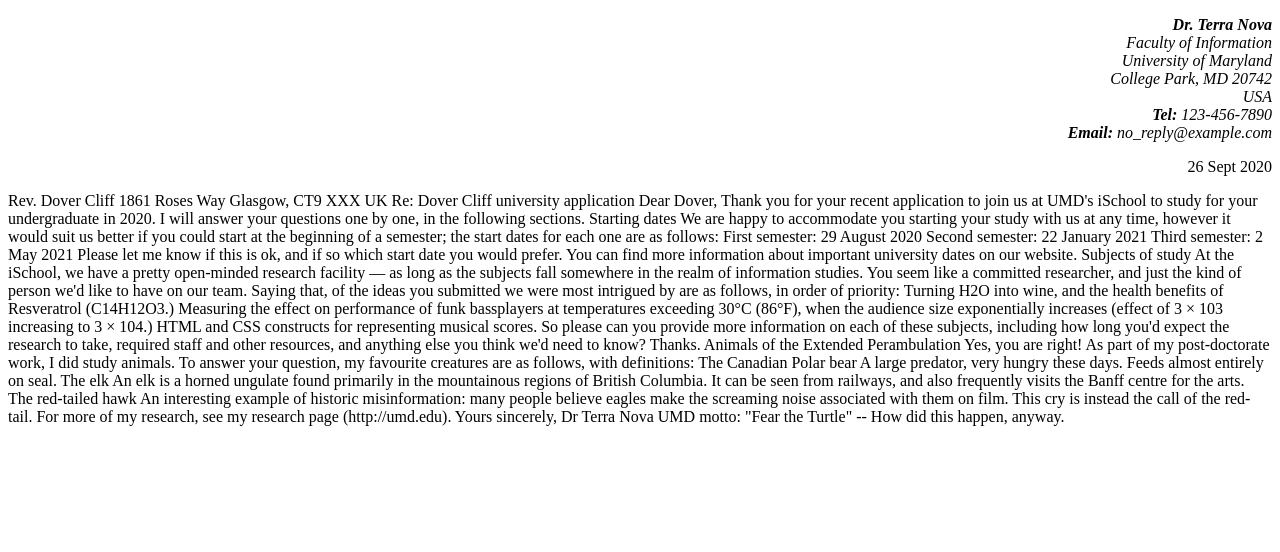
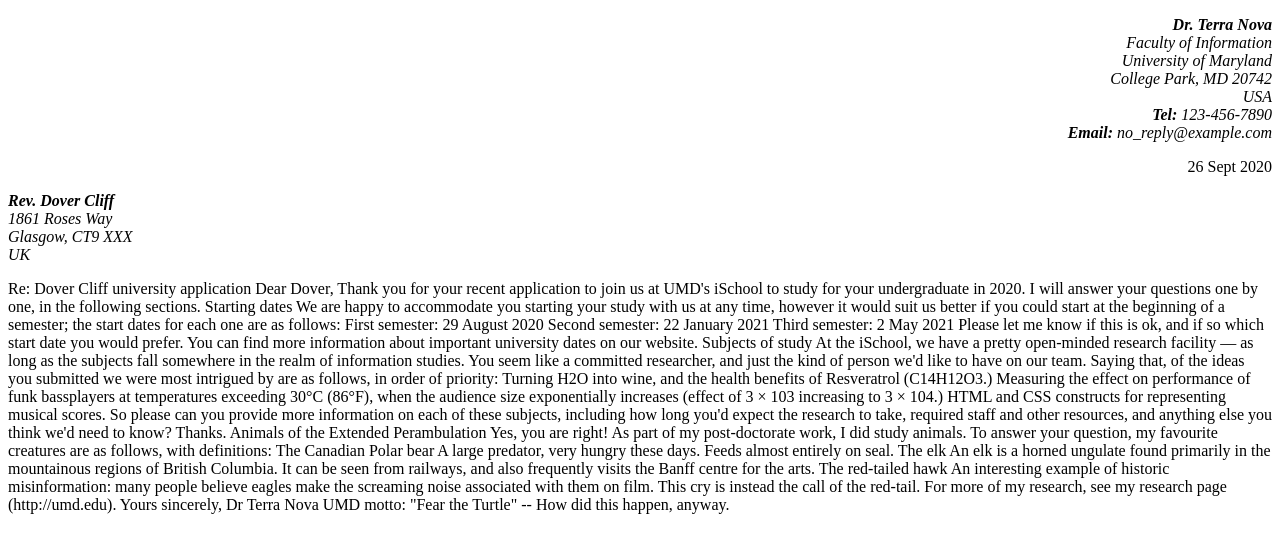
Before and after one commit to tvo1026/tvo1026.github.io, a plain HTML site: page Lab_2/index.html in a window 1280 px wide. Drawn offline with Linux system fonts and the light colour scheme.

Commit message:
Update index.html

```diff
--- a/Lab_2/index.html
+++ b/Lab_2/index.html
@@ -16,14 +16,19 @@
                 <strong>Email:</strong> no_reply@example.com<br>
             </p>
         </address>
+
         <p align="right">
             <time datetime="2020-09-26">26 Sept 2020</time>
         </p>
 
-            Rev. Dover Cliff
-            1861 Roses Way
-            Glasgow, CT9 XXX
-            UK
+        <address>
+            <p>
+                <strong>Rev. Dover Cliff</strong><br>
+                1861 Roses Way<br>
+                Glasgow, CT9 XXX<br>
+                UK<br>
+            </p>
+        </address>
             Re: Dover Cliff university application
             Dear Dover,
 
```
